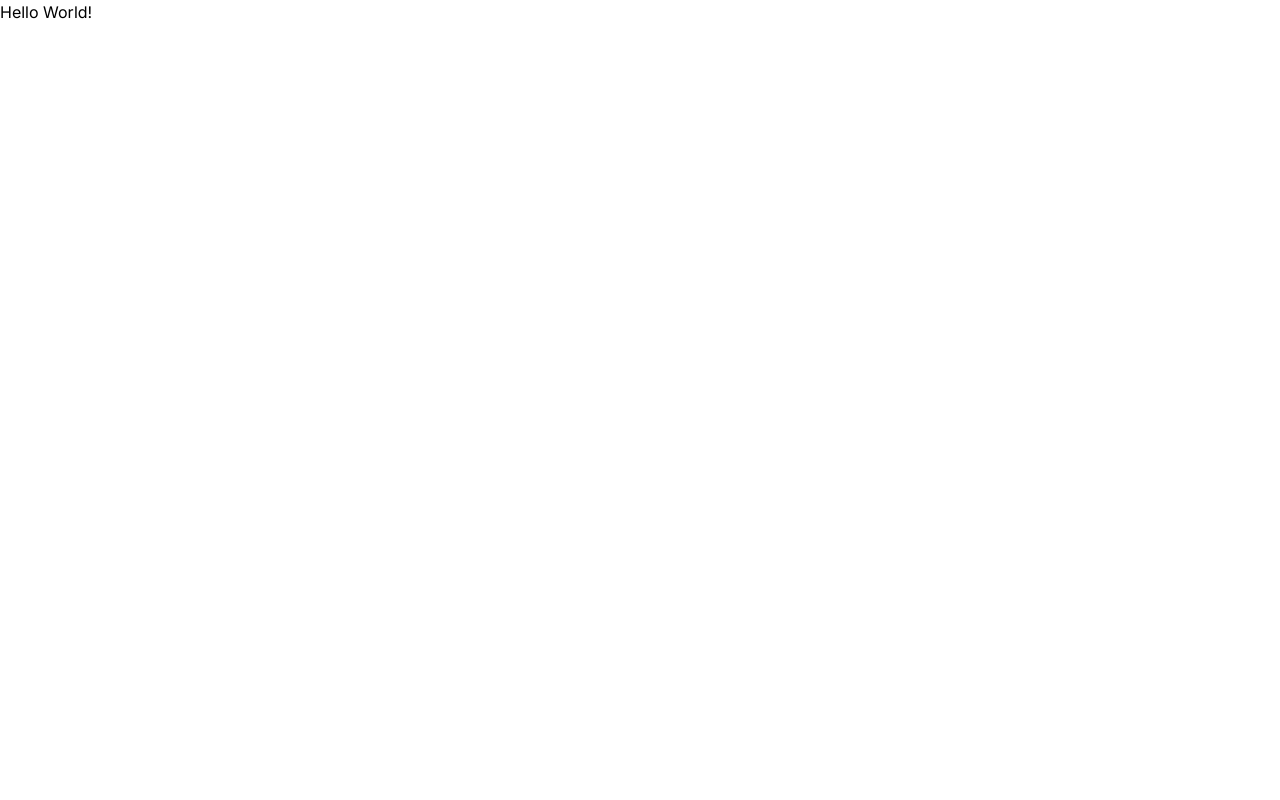
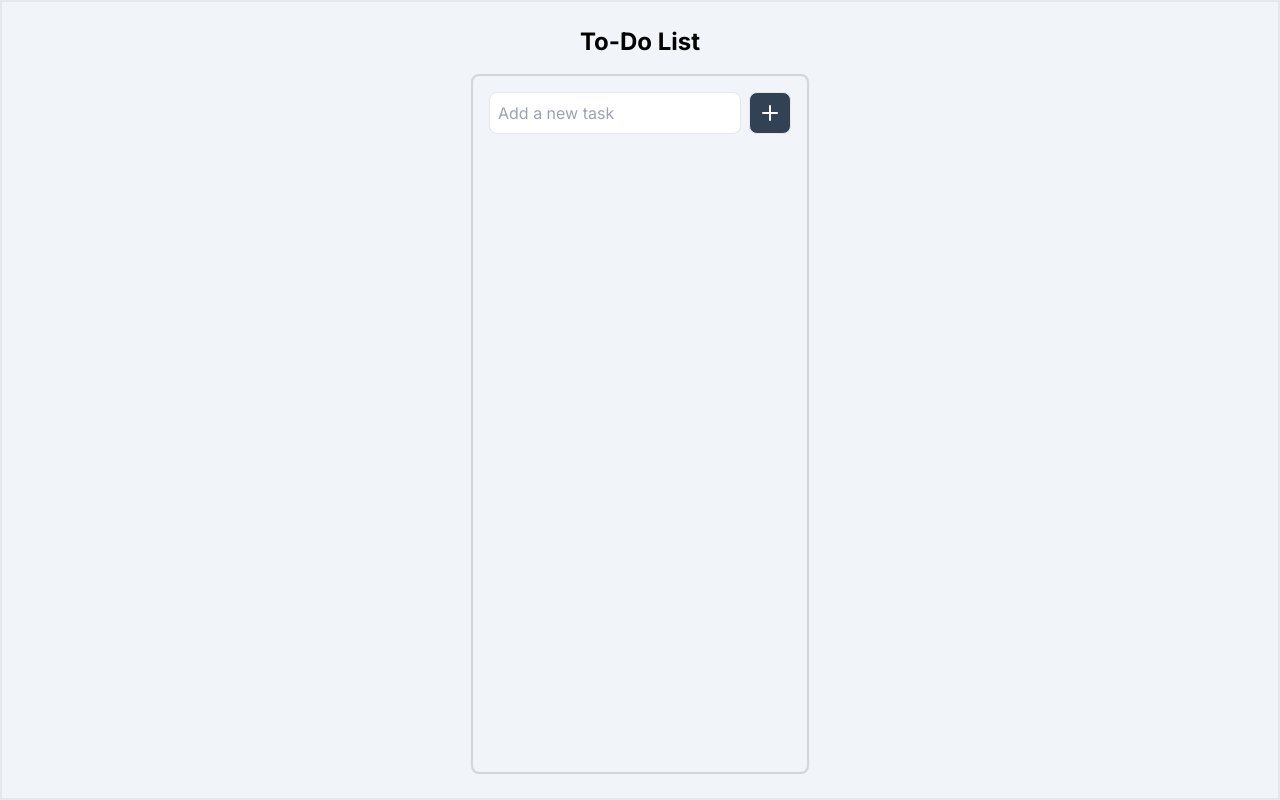
Before and after one commit to Thais-DN/to-do-list, a Next.js app: page / in a window 1280 px wide. Built offline with nearby package versions, Linux system fonts and the light colour scheme.

Commit message:
toDo - adicionando itens

```diff
--- a/src/app/page.tsx
+++ b/src/app/page.tsx
@@ -1,3 +1,12 @@
+import ToDoList from "@/components/ToDoList/ToDoList";
+
 export default function Home() {
-    return <h1>Hello World!</h1>;
+    return (
+        <div className="h-screen flex items-center justify-center bg-slate-100 border-2">
+            <div>
+                <h1 className="text-center text-2xl font-bold">To-Do List</h1>
+                <ToDoList />
+            </div>
+        </div>
+    );
 }
--- /dev/null
+++ b/src/components/ToDoList/ToDoList.tsx
@@ -0,0 +1,82 @@
+// components/TodoList.tsx
+"use client";
+import { Plus } from "lucide-react";
+import { useState, FormEvent } from "react";
+
+type TodoItem = {
+    id: number;
+    text: string;
+    completed: boolean;
+};
+
+export default function TodoList() {
+    const [todos, setTodos] = useState<TodoItem[]>([]);
+    const [inputValue, setInputValue] = useState("");
+
+    const capitalizeFirstLetter = (string: string) => {
+        return string.charAt(0).toUpperCase() + string.slice(1);
+    };
+
+    const addTodo = (event: FormEvent) => {
+        event.preventDefault(); // Previne o comportamento padrão do formulário
+        const capitalizedText = capitalizeFirstLetter(inputValue);
+        const newTodo: TodoItem = {
+            id: Date.now(),
+            text: capitalizedText,
+            completed: false, // Inicializado como false
+        };
+        setTodos([...todos, newTodo]);
+        setInputValue("");
+    };
+
+    const toggleTodoCompletion = (id: number) => {
+        setTodos(
+            todos.map((todo) => {
+                if (todo.id === id) {
+                    return { ...todo, completed: !todo.completed };
+                }
+                return todo;
+            })
+        );
+    };
+
+    return (
+        <div className="min-h-height border-2 rounded-lg border-gray-300 p-4 max-w-md mx-auto mt-4">
+            <form onSubmit={addTodo} className="flex items-center">
+                <input
+                    type="text"
+                    className="border rounded-lg p-2 mr-2 flex-grow"
+                    value={inputValue}
+                    onChange={(e) => setInputValue(e.target.value)}
+                    placeholder="Add a new task"
+                />
+                <button
+                    type="submit"
+                    className="border bg-slate-700 rounded-lg p-2"
+                >
+                    <Plus className="size-6 stroke-current text-white" />
+                </button>
+            </form>
+
+            <div>
+                <ul>
+                    {todos.map((todo) => (
+                        <li key={todo.id} className="flex items-center mt-2">
+                            <input
+                                type="checkbox"
+                                checked={todo.completed}
+                                onChange={() => toggleTodoCompletion(todo.id)}
+                                className="mr-2"
+                            />
+                            <span
+                                className={todo.completed ? "line-through" : ""}
+                            >
+                                {todo.text}
+                            </span>
+                        </li>
+                    ))}
+                </ul>
+            </div>
+        </div>
+    );
+}
--- a/tailwind.config.ts
+++ b/tailwind.config.ts
@@ -8,6 +8,9 @@ const config: Config = {
     ],
     theme: {
         extend: {
+            minHeight: {
+                height: "700px",
+            },
             backgroundImage: {
                 "gradient-radial": "radial-gradient(var(--tw-gradient-stops))",
                 "gradient-conic":
```
Also changed, not shown: package.json (+6 -5 lines), 1 other file (tests, documents, lock files or other folders). Lines whose indentation alone changed are shown as unchanged.
